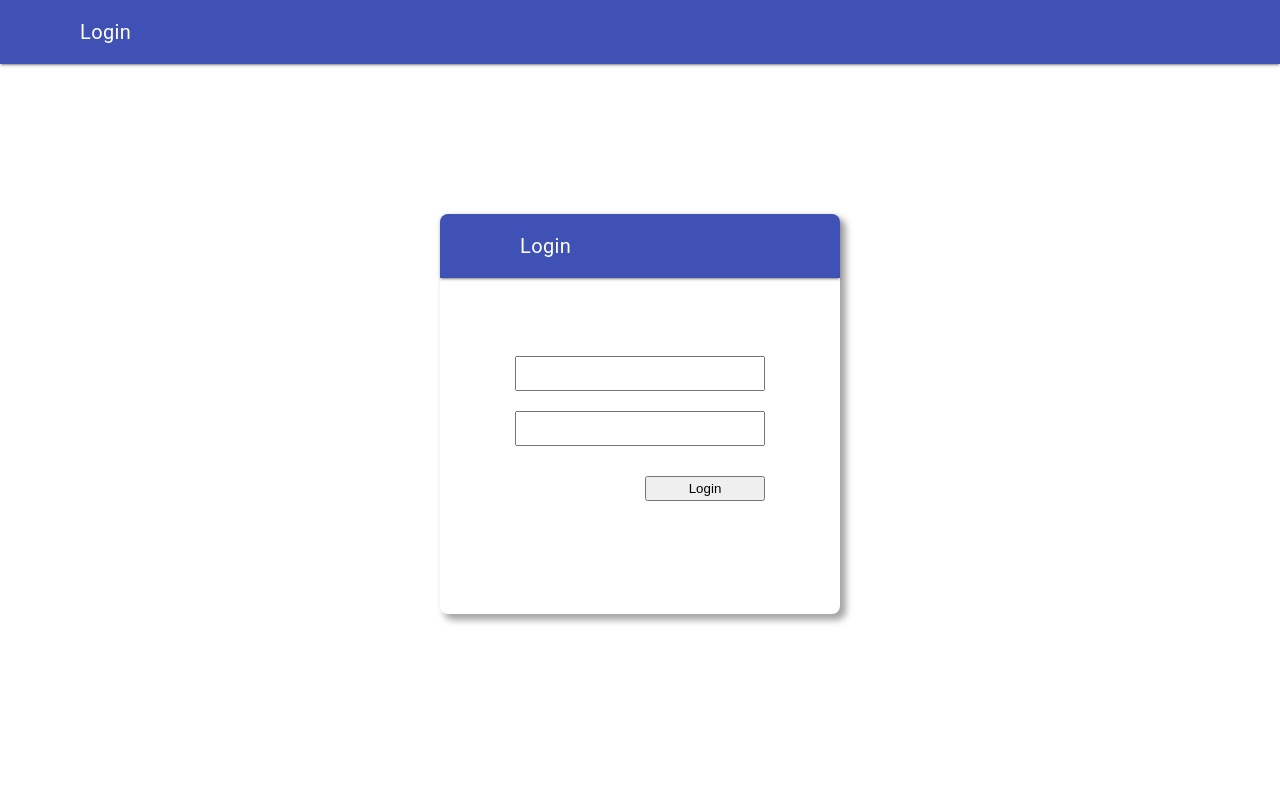
After one commit to BastiEbel/django_chat_app, a Django app: page /login/ in a window 1280 px wide. The commit adds this page. Run offline with Django 4.2, Linux system fonts and the light colour scheme.

Commit message:
many changes

```diff
--- /dev/null
+++ b/django_chat_app/chat/templates/auth/login.html
@@ -0,0 +1,87 @@
+<link rel="stylesheet" href="https://fonts.googleapis.com/icon?family=Material+Icons">
+<link rel="stylesheet" href="https://code.getmdl.io/1.3.0/material.indigo-pink.min.css">
+<script defer src="https://code.getmdl.io/1.3.0/material.min.js"></script>
+<style>
+    .login-container {
+        width: 250px;
+        display: flex;
+        justify-content: flex-end;
+    }
+
+    .header-login {
+        border-top-right-radius: 8px;
+        border-top-left-radius: 8px;
+    }
+
+    .container {
+        width: 400px;
+        height: 400px;
+        box-shadow: 5px 5px 7px 1px rgba(0, 0, 0, 0.36);
+        border-radius: 8px;
+    }
+
+    input {
+        height: 35px;
+        width: 250px;
+        margin-bottom: 20px;
+    }
+
+    button {
+        margin-top: 10px;
+        width: 120px;
+        height: 25px;
+    }
+
+    .login-field {
+        height: 300px;
+        display: flex;
+        justify-content: center;
+        align-items: center;
+        flex-direction: column;
+    }
+
+    form {
+        height: calc(100vh - 100px);
+        display: flex;
+        justify-content: center;
+        align-items: center;
+        flex-direction: column;
+    }
+</style>
+
+<div class="mdl-layout mdl-js-layout mdl-layout--fixed-header">
+    <header class="mdl-layout__header">
+        <div class="mdl-layout__header-row">
+            <!-- Title -->
+            <span class="mdl-layout-title">
+                Login
+            </span>
+        </div>
+    </header>
+
+
+    {% if wrongPassword %}
+    <p> Benutzername oder Passwort ist falsch</p>
+    {% endif %}
+
+    <form method="POST" action="/login/">
+        <div class="container">
+            <header class="mdl-layout__header header-login">
+                <div class="mdl-layout__header-row">
+                    <!-- Title -->
+                    <span class="mdl-layout-title">
+                        Login
+                    </span>
+                </div>
+            </header>
+            <input type="hidden" name="redirect" value="{{ redirect }}">
+            <div class="login-field">
+                {% csrf_token %}
+                <div><input name="username" type="text"></div>
+                <div><input name="password" type="password"></div>
+                <div class="login-container"><button>Login</button></div>
+            </div>
+        </div>
+    </form>
+</div>
+</div>
--- a/django_chat_app/chat/views.py
+++ b/django_chat_app/chat/views.py
@@ -1,6 +1,26 @@
+from django.http import HttpResponseRedirect
+from .models import Message, Chat
 from django.shortcuts import render
+from django.contrib.auth import authenticate, login
+from django.contrib.auth.decorators import login_required
+
+@login_required(login_url='/login/')
 
 def index(request):
     if request.method == 'POST':
         print('Received data' + request.POST['textmessage'])
-    return render(request, 'chat/index.html', {'username': 'Sebastian'})
+        mychat = Chat.objects.get(id=1)
+        Message.objects.create(text=request.POST['textmessage'], chat=mychat, author=request.user, receiver=request.user)
+    chatMessages = Message.objects.filter(chat__id=1)
+    return render(request, 'chat/index.html', {'messages': chatMessages})
+
+def login_view(request):
+    redirect = request.GET.get('next')
+    if request.method == 'POST':
+        user = authenticate(request, username=request.POST.get('username'), password=request.POST.get('password'))
+        if user:
+            login(request, user)
+            return HttpResponseRedirect(request.POST.get('redirect'))
+        else:
+            return render(request, 'auth/login.html', {'wrongPassword' : True, 'redirect': redirect})
+    return render(request, 'auth/login.html', {'redirect': redirect})
--- a/django_chat_app/django_chat_app/urls.py
+++ b/django_chat_app/django_chat_app/urls.py
@@ -16,9 +16,10 @@ Including another URLconf
 from django.contrib import admin
 from django.urls import path
 
-from chat.views import index
+from chat.views import index, login_view
 
 urlpatterns = [
     path('admin/', admin.site.urls),
-    path('chat/', index),
+    path('', index),
+    path('login/', login_view),
 ]
```
Also changed, not shown: django_chat_app/chat/templates/chat/index.html (+25 -1 lines).
